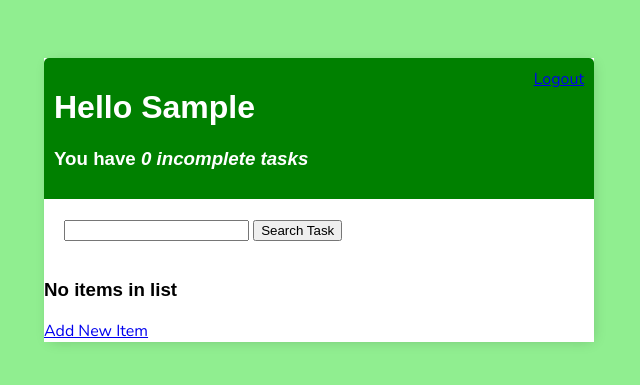
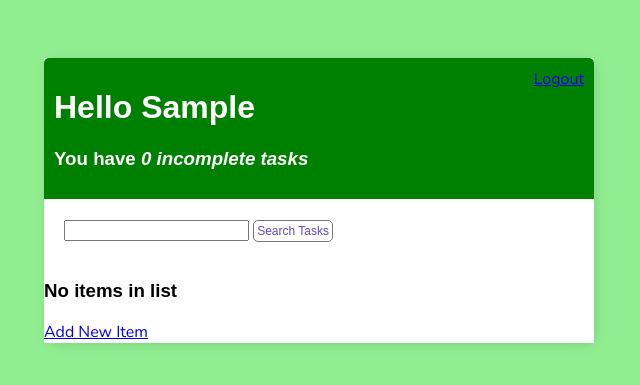
Before and after one commit to davidelan/todo-list-test, a Django app: page / in a window 1280 px wide. Shown: the top 385 px of the page, without its empty margins (321-961 px from the left). Run offline with Django 4.2, Linux system fonts and the light colour scheme; the visitor is signed in with stand-in values (Sample User, id 1); data that the repository does not hold is empty.

Commit message:
Add styling to button class

```diff
--- a/todo_list/templates/todo_list/main.html
+++ b/todo_list/templates/todo_list/main.html
@@ -83,6 +83,16 @@
         padding: 20px;
     }
 
+    .button {
+        border: 1px solid #757575;
+        background-color: #FFF;
+        color: #6249cf;
+        padding: 3px;
+        font-size: 12px;
+        border-radius: 5px;
+        cursor: pointer;
+    }
+
 </style>
 <body>
     <div class="container">
--- a/todo_list/templates/todo_list/task_list.html
+++ b/todo_list/templates/todo_list/task_list.html
@@ -19,7 +19,7 @@
 <div id="search-add-wrapper">
     <form action="" method="get">
         <input type="text" name="search-area">
-        <input type="submit" value="Search Task">
+        <input class="button" type="submit" value="Search Tasks">
     </form>
 </div>
 
```
